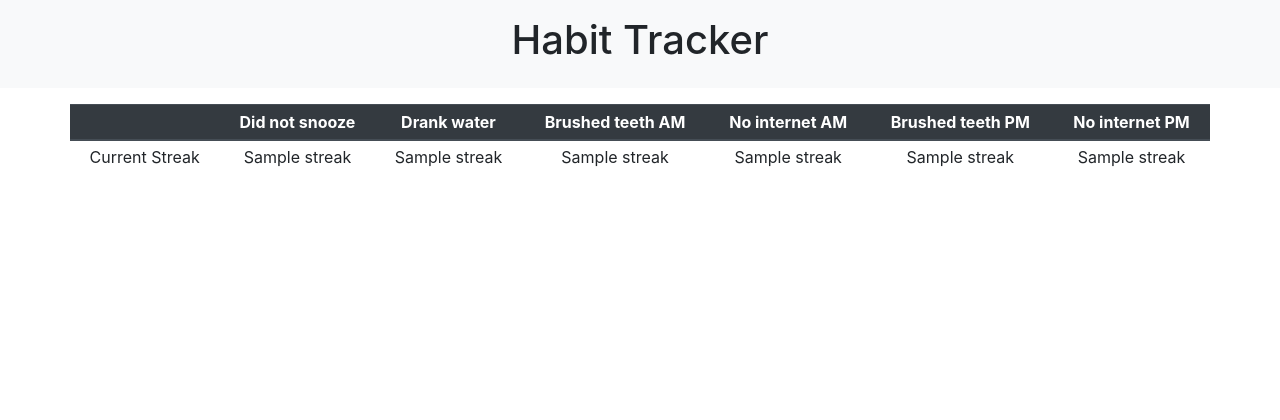
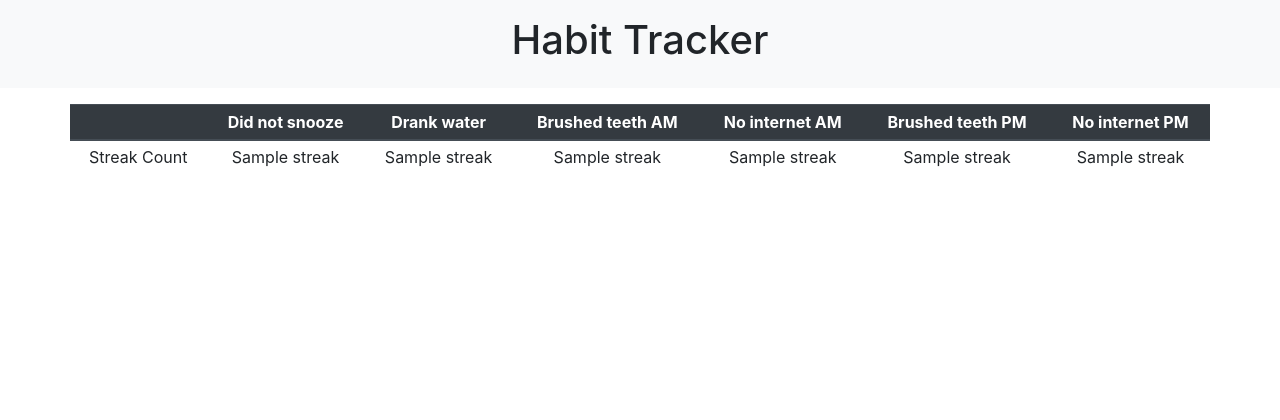
Before and after one commit to MichielVanthoor/habit-tracker, a Flask app: template app/templates/index.html in a window 1280 px wide. Shown: the top 420 px of the page. Run offline with Flask 3, Linux system fonts and the light colour scheme; the template is opened without the code that fills it: most values are stand-ins (such as "Sample title", 1, 10 or a date in 2020); parts of the project's set-up code (start-up, migrations or seed data) failed here and were passed over; some libraries are stand-ins or nearby versions.

Commit message:
Improve streak layout

```diff
--- a/app/templates/index.html
+++ b/app/templates/index.html
@@ -25,14 +25,14 @@
           </tr>
         </thead>
         <tbody>
-          <tr>
-            <td class="table-">Current Streak</td>
-            <td class="table-">{{ streaks[0] }}</td>
-            <td class="table-">{{ streaks[1] }}</td>
-            <td class="table-">{{ streaks[2] }}</td>
-            <td class="table-">{{ streaks[3] }}</td>
-            <td class="table-">{{ streaks[4] }}</td>
-            <td class="table-">{{ streaks[5] }}</td>
+          <tr class="table-Primary">
+            <td>Streak Count</td>
+            <td>{{ streaks[0] }}</td>
+            <td>{{ streaks[1] }}</td>
+            <td>{{ streaks[2] }}</td>
+            <td>{{ streaks[3] }}</td>
+            <td>{{ streaks[4] }}</td>
+            <td>{{ streaks[5] }}</td>
           </tr>
           <!-- For loop logic of jinja template -->
           {%for i in range(0, num_dates)%}
```
